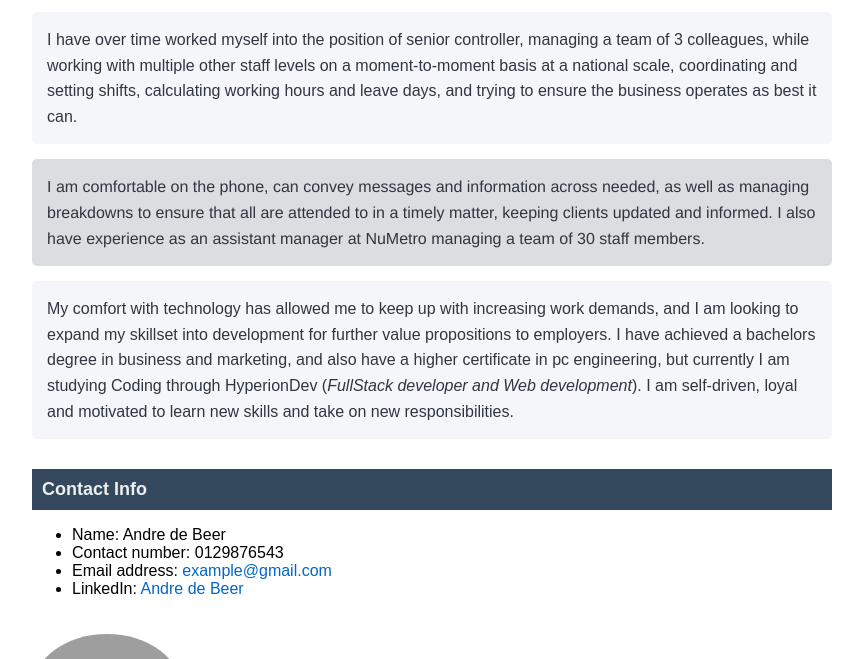
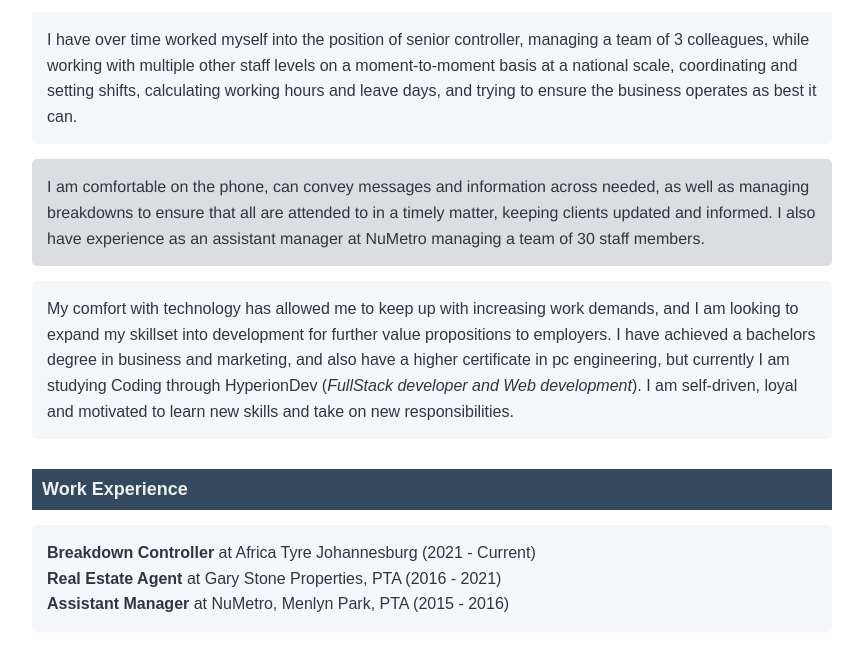
Before and after one commit to neuralDrift/MyCV, a plain HTML site: page index.html in a window 1280 px wide. Shown: the part 112-771 px from the top of the page, without its empty margins (208-1071 px from the left). Drawn offline with Linux system fonts and the light colour scheme; grey boxes are pictures that could not be loaded.

Commit message:
Added work experience section to page

```diff
--- a/index.html
+++ b/index.html
@@ -43,6 +43,19 @@
         </p>
       </section>
 
+      <section>
+        <section id="workexperience">
+          <h2 id="secondHeading">Work Experience</h2>
+          <p>
+            <strong>Breakdown Controller</strong> at Africa Tyre Johannesburg
+            (2021 - Current)<br />
+            <strong>Real Estate Agent</strong> at Gary Stone Properties, PTA
+            (2016 - 2021)<br />
+            <strong>Assistant Manager</strong> at NuMetro, Menlyn Park, PTA
+            (2015 - 2016)
+          </p>
+        </section>
+      </section>
       <!-- Contact Information -->
       <section id="contact">
         <h2 id="secondHeading">Contact Info</h2>
```
